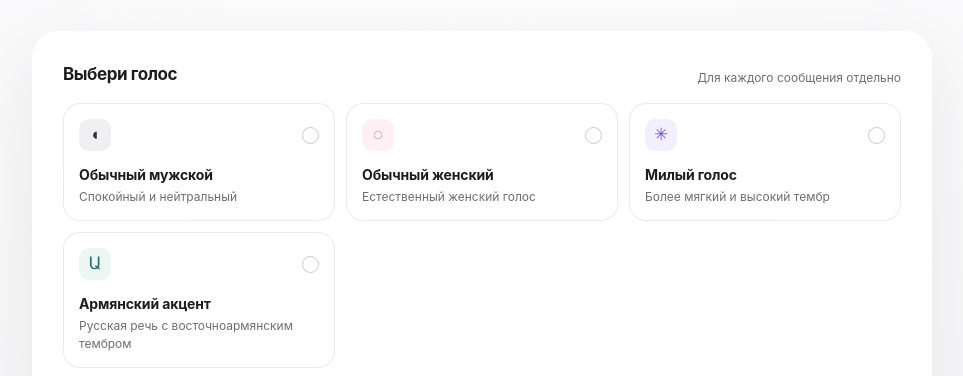
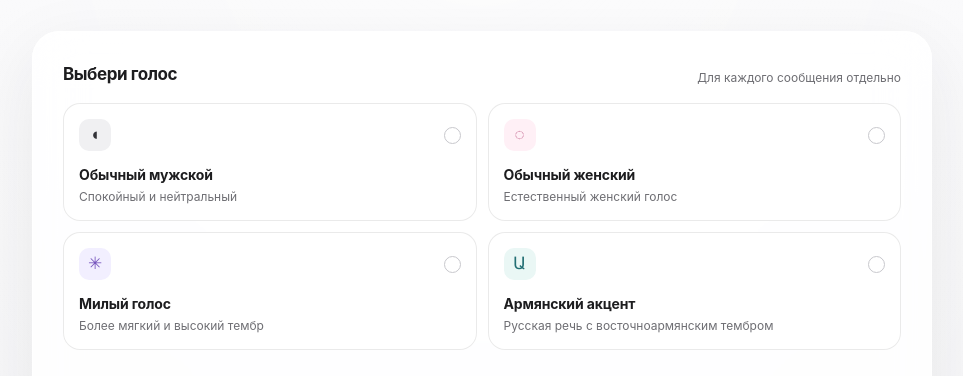
Before and after one commit to ErikTimkin/voice-reader-pro, a plain HTML site: page voice_reader/static/index.html in a window 1280 px wide. Shown: the part 371-747 px from the top of the page, without its empty margins (158-1121 px from the left). Drawn offline with Linux system fonts and the light colour scheme; no server answers.

Commit message:
Balance four voice cards in a two-column layout

```diff
--- a/voice_reader/static/index.html
+++ b/voice_reader/static/index.html
@@ -77,7 +77,7 @@
     }
     .section-title { font-size:17px;font-weight:700;letter-spacing:-.025em; }
     .section-sub { color:var(--secondary);font-size:12px; }
-    .voices { display:grid;grid-template-columns:repeat(3,minmax(0,1fr));gap:11px;margin-bottom:29px; }
+    .voices { display:grid;grid-template-columns:repeat(2,minmax(0,1fr));gap:11px;margin-bottom:29px; }
     .voice {
       min-height:113px;padding:15px 15px 14px;border:1px solid var(--line);border-radius:17px;
       background:rgba(255,255,255,.78);color:var(--ink);text-align:left;cursor:pointer;
```
